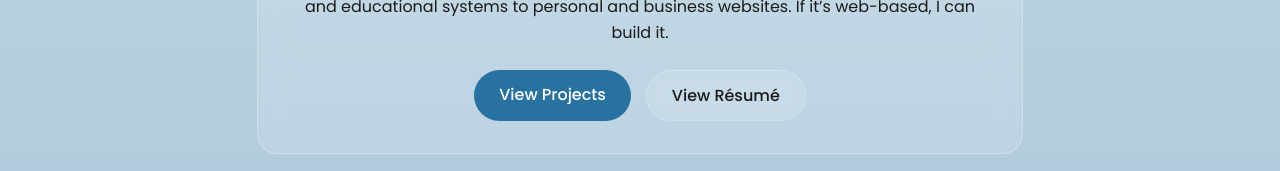
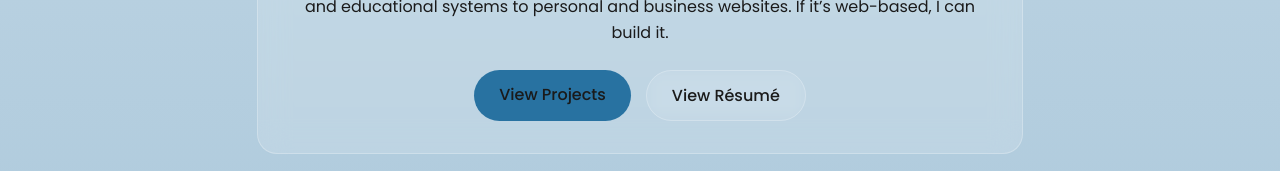
Before and after one commit to Popoeson/portfolio, a plain HTML site: page index.html in a window 1280 px wide. Shown: the part 597-768 px from the top of the page. Drawn offline with Linux system fonts and the light colour scheme.

Commit message:
Update index.html

```diff
--- a/index.html
+++ b/index.html
@@ -120,7 +120,7 @@
       display: inline-block;
       padding: 12px 25px;
       background: var(--button-bg);
-      color: var(--button-text);
+    /*  color: var(--button-text);*/
       border-radius: 30px;
       font-weight: 500;
       cursor: pointer;
```
